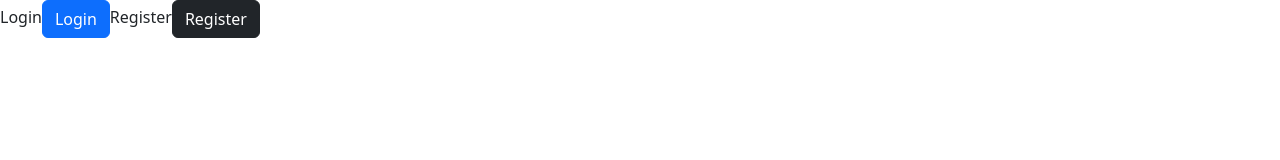
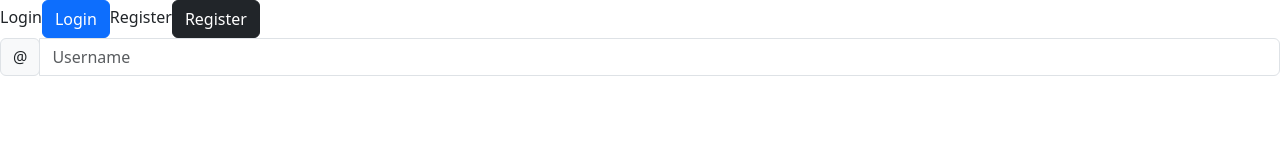
Before and after one commit to desarrolladorsr-ammitgroup/project_brain, a React (Create React App) app: page / in a window 1280 px wide. Shown: the top 160 px of the page. Built offline with nearby package versions, Linux system fonts and the light colour scheme.

Commit message:
ACCESS GRANTED

```diff
--- a/src/screens/Home.js
+++ b/src/screens/Home.js
@@ -1,7 +1,7 @@
 import React from 'react';
 import { Link } from "react-router-dom";
 import 'bootstrap/dist/css/bootstrap.min.css';
-<feColorMatrix>blue</feColorMatrix>
+
 
  function Home(){
     return(
--- a/src/screens/Login.js
+++ b/src/screens/Login.js
@@ -17,19 +17,18 @@ function Login(){
              Register
          </button>
          </Link>
-
+         <div class="input-group mb-3">
+  <div class="input-group-prepend">
+    <span class="input-group-text" id="basic-addon1">@</span>
+  </div>
+  <input type="text" class="form-control" placeholder="Username" aria-label="Username" aria-describedby="basic-addon1"></input>
+</div>
 
         </div>
 
 
     )
 }
-<div class="input-group mb-3">
-  <div class="input-group-prepend">
-    <span class="input-group-text" id="basic-addon1">@</span>
-  </div>
-  <input type="text" class="form-control" placeholder="Username" aria-label="Username" aria-describedby="basic-addon1"></input>
-</div>
 
 
 export default Login;
```
